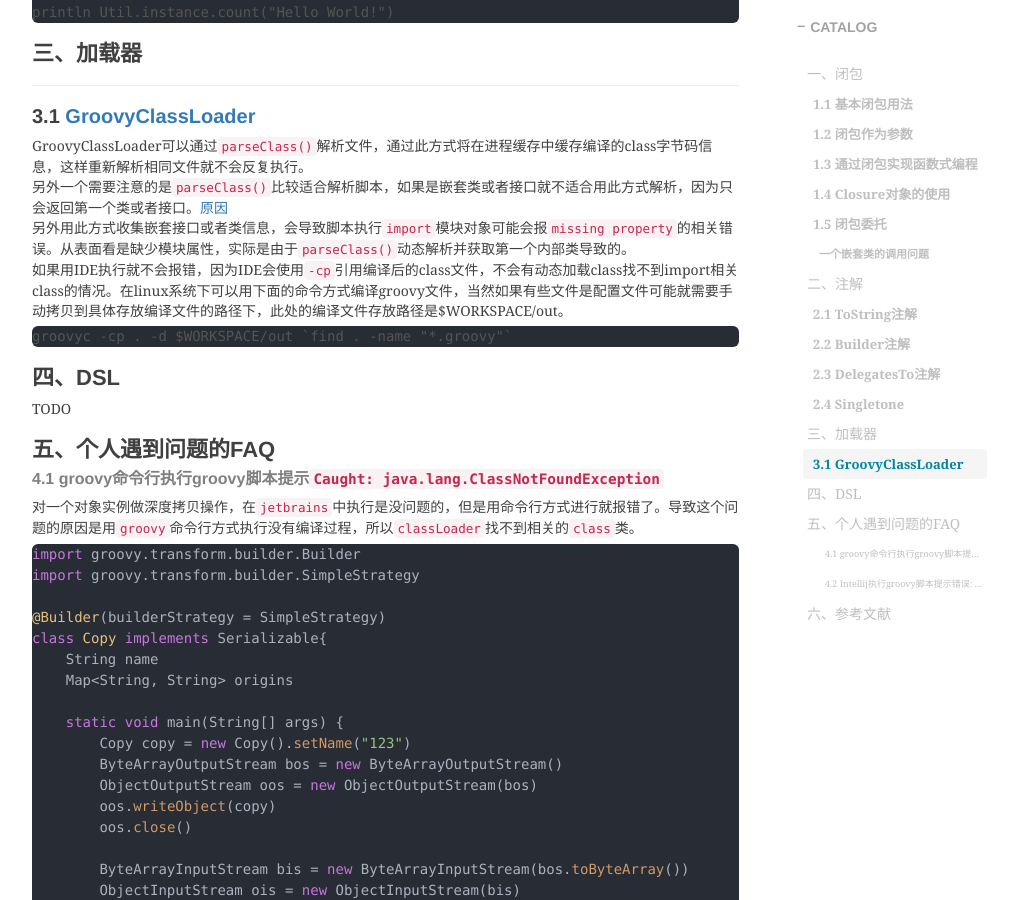
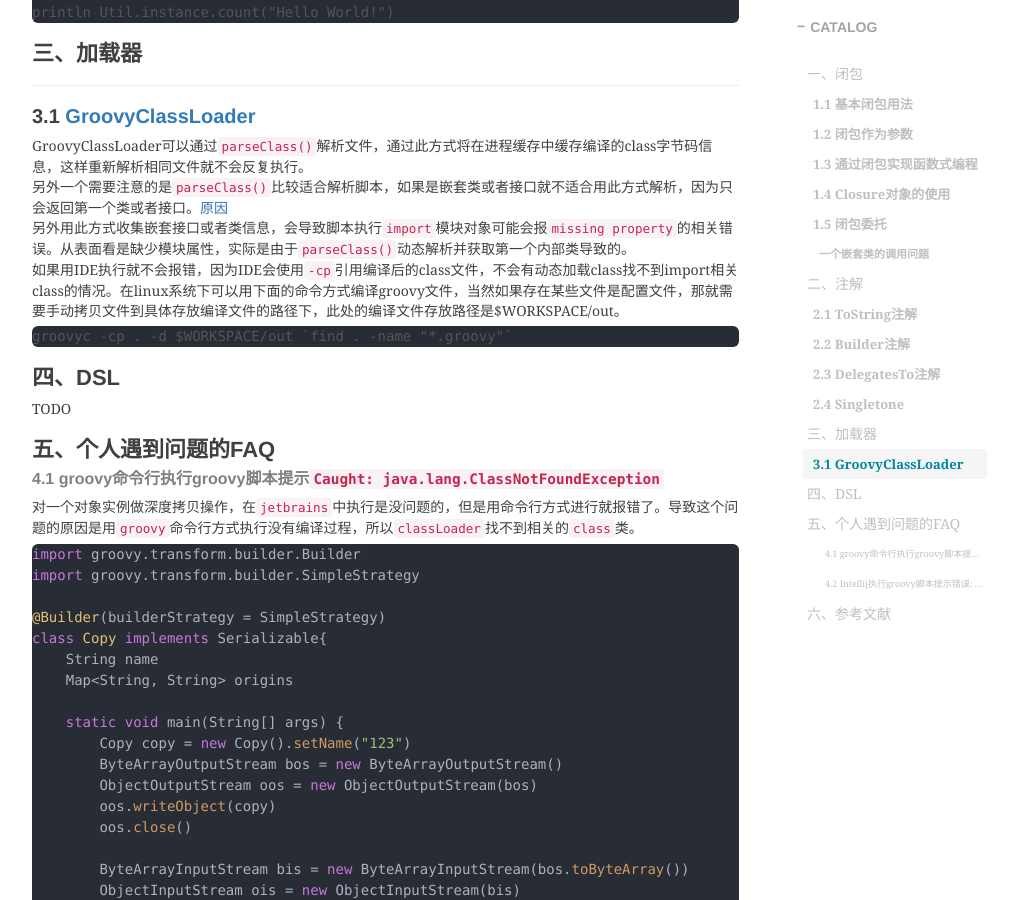
Before and after one commit to shihai1991/shihai1991.github.io, a Jekyll site: the page built from _posts/2023-03-01-groovy学习.md, in a window 1280 px wide and 900 px high, scrolled down 6819 px. Shown: the whole window, without its empty margins (233-1242 px from the left). Built offline with Jekyll 4.4.1, drawn with Linux system fonts in a browser that asks for light colours; nearby versions of some CDN libraries; comment, search, counter and statistics services are not loaded.

Commit message:
Update 2023-03-01-groovy学习.md

````diff
--- a/_posts/2023-03-01-groovy学习.md
+++ b/_posts/2023-03-01-groovy学习.md
@@ -326,7 +326,7 @@ println Util.instance.count("Hello World!")
 GroovyClassLoader可以通过`parseClass()`解析文件，通过此方式将在进程缓存中缓存编译的class字节码信息，这样重新解析相同文件就不会反复执行。
 另外一个需要注意的是`parseClass()`比较适合解析脚本，如果是嵌套类或者接口就不适合用此方式解析，因为只会返回第一个类或者接口。[原因](https://issues.apache.org/jira/projects/GROOVY/issues/GROOVY-11117?filter=allopenissues)
 另外用此方式收集嵌套接口或者类信息，会导致脚本执行`import`模块对象可能会报`missing property`的相关错误。从表面看是缺少模块属性，实际是由于`parseClass()`动态解析并获取第一个内部类导致的。
-如果用IDE执行就不会报错，因为IDE会使用`-cp`引用编译后的class文件，不会有动态加载class找不到import相关class的情况。在linux系统下可以用下面的命令方式编译groovy文件，当然如果有些文件是配置文件可能就需要手动拷贝到具体存放编译文件的路径下，此处的编译文件存放路径是$WORKSPACE/out。
+如果用IDE执行就不会报错，因为IDE会使用`-cp`引用编译后的class文件，不会有动态加载class找不到import相关class的情况。在linux系统下可以用下面的命令方式编译groovy文件，当然如果存在某些文件是配置文件，那就需要手动拷贝文件到具体存放编译文件的路径下，此处的编译文件存放路径是$WORKSPACE/out。
 ```
 groovyc -cp . -d $WORKSPACE/out `find . -name "*.groovy"`
 ```
````
